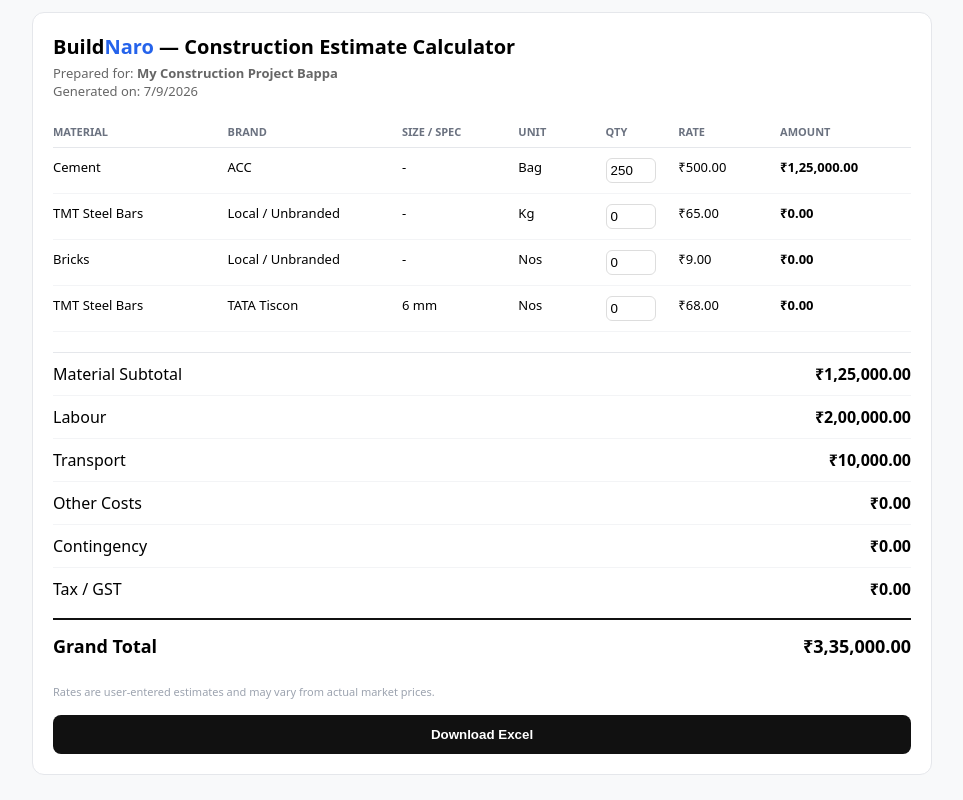
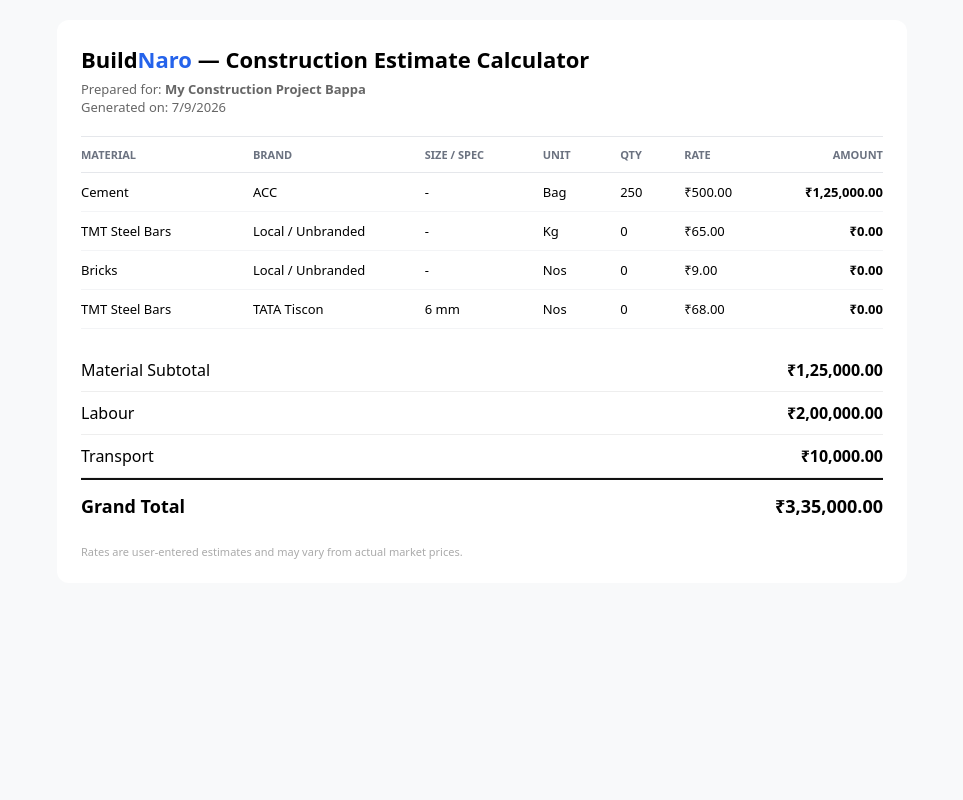
Before and after one commit to dasbappa0794-source/buildnaro, a Next.js app: page / in a window 1280 px wide. Shown: the whole page, without its empty margins (158-1121 px from the left). Built offline with nearby package versions, Linux system fonts and the light colour scheme.

Commit message:
Refactor Page component for improved performance
Removed unused state variables and optimized calculations for subtotal and grand total. Updated the rendering of materials and their details in the UI.

```diff
--- a/app/page.js
+++ b/app/page.js
@@ -1,72 +1,45 @@
 "use client";
 import { useState, useMemo } from "react";
-
-const DB = {
-  Cement: { brands:["ACC","UltraTech","Ambuja"], units:["Bag"] },
-  "TMT Steel Bars": { brands:["Local / Unbranded","TATA Tiscon","JSW Neosteel"], units:["Kg","Nos"] },
-  Bricks: { brands:["Local / Unbranded","Red Clay"], units:["Nos"] },
-  Sand: { brands:["Local / Unbranded","River Sand"], units:["CFT"] },
-};
 
 export default function Page(){
   const [project, setProject] = useState("My Construction Project Bappa");
   const [mats, setMats] = useState([
-    {id:"1", mat:"Cement", brand:"ACC", spec:"-", unit:"Bag", qty:250, rate:500},
-    {id:"2", mat:"TMT Steel Bars", brand:"Local / Unbranded", spec:"-", unit:"Kg", qty:0, rate:65},
-    {id:"3", mat:"Bricks", brand:"Local / Unbranded", spec:"-", unit:"Nos", qty:0, rate:9},
-    {id:"4", mat:"TMT Steel Bars", brand:"TATA Tiscon", spec:"6 mm", unit:"Nos", qty:0, rate:68},
+    {mat:"Cement", brand:"ACC", spec:"-", unit:"Bag", qty:250, rate:500},
+    {mat:"TMT Steel Bars", brand:"Local / Unbranded", spec:"-", unit:"Kg", qty:0, rate:65},
+    {mat:"Bricks", brand:"Local / Unbranded", spec:"-", unit:"Nos", qty:0, rate:9},
+    {mat:"TMT Steel Bars", brand:"TATA Tiscon", spec:"6 mm", unit:"Nos", qty:0, rate:68},
   ]);
   const [labour, setLabour] = useState(200000);
   const [transport, setTransport] = useState(10000);
-  const [other, setOther] = useState(0);
-  const [contingency, setContingency] = useState(0);
-  const [tax, setTax] = useState(0);
 
-  const subtotal = useMemo(()=> mats.reduce((s,m)=>s+m.qty*m.rate,0), [mats]);
-  const grand = subtotal + labour + transport + other + contingency + tax;
-  const fmt = (n)=> "₹"+Number(n).toLocaleString("en-IN",{minimumFractionDigits:2});
-
-  const dlCSV = ()=>{
-    let csv=`BuildNaro - Construction Estimate Calculator\nPrepared for: ${project}\nGenerated on: ${new Date().toLocaleDateString("en-IN")}\n\nMATERIAL,BRAND,SIZE / SPEC,UNIT,QTY,RATE,AMOUNT\n`;
-    mats.forEach(m=>{ csv+=`${m.mat},${m.brand},${m.spec},${m.unit},${m.qty},${m.rate},${m.qty*m.rate}\n`; });
-    csv+=`\nMaterial Subtotal,${subtotal}\nLabour,${labour}\nTransport,${transport}\nOther Costs,${other}\nContingency,${contingency}\nTax / GST,${tax}\nGrand Total,${grand}\n`;
-    const a=document.createElement("a"); a.href=URL.createObjectURL(new Blob([csv],{type:"text/csv"})); a.download=project+".csv"; a.click();
-  };
+  const subtotal = mats.reduce((s,m)=>s+m.qty*m.rate,0);
+  const grand = subtotal + labour + transport;
+  const fmt = (n)=> "₹"+n.toLocaleString("en-IN",{minimumFractionDigits:2});
 
   return (
-    <div style={{background:"#f8f9fa", minHeight:"100vh", padding:12}}>
-      <div style={{maxWidth:900, margin:"0 auto", background:"#fff", borderRadius:12, padding:20, border:"1px solid #e5e7eb"}}>
-        <div style={{fontSize:20, fontWeight:800}}>Build<span style={{color:"#2563eb"}}>Naro</span> — Construction Estimate Calculator</div>
-        <div style={{fontSize:13, color:"#666", marginTop:4}}>Prepared for: <b>{project}</b><br/>Generated on: {new Date().toLocaleDateString("en-IN")}</div>
+    <div style={{background:"#f8f9fa", minHeight:"100vh", padding:20}}>
+      <div style={{maxWidth:850, margin:"0 auto", background:"#fff", padding:24, borderRadius:12}}>
+        <div style={{fontSize:22, fontWeight:800}}>Build<span style={{color:"#2563eb"}}>Naro</span> — Construction Estimate Calculator</div>
+        <div style={{fontSize:13, color:"#666", marginTop:6}}>Prepared for: <b>{project}</b><br/>Generated on: {new Date().toLocaleDateString("en-IN")}</div>
 
-        <div style={{marginTop:16}}>
-          <div style={{display:"grid", gridTemplateColumns:"1.2fr 1.2fr 0.8fr 0.6fr 0.5fr 0.7fr 0.9fr", gap:0, fontSize:11, fontWeight:700, color:"#6b7280", padding:"8px 0", borderBottom:"1px solid #e5e7eb"}}>
-            <span>MATERIAL</span><span>BRAND</span><span>SIZE / SPEC</span><span>UNIT</span><span>QTY</span><span>RATE</span><span>AMOUNT</span>
+        <div style={{marginTop:20, borderTop:"1px solid #e5e7eb"}}>
+          <div style={{display:"flex", gap:10, fontSize:11, fontWeight:700, color:"#6b7280", padding:"10px 0", borderBottom:"1px solid #e5e7eb"}}>
+            <div style={{flex:1.2}}>MATERIAL</div><div style={{flex:1.2}}>BRAND</div><div style={{flex:0.8}}>SIZE / SPEC</div><div style={{flex:0.5}}>UNIT</div><div style={{flex:0.4}}>QTY</div><div style={{flex:0.6}}>RATE</div><div style={{flex:0.8, textAlign:"right"}}>AMOUNT</div>
           </div>
-          {mats.map(m=>{
-            const d=DB[m.mat];
-            return (
-              <div key={m.id} style={{display:"grid", gridTemplateColumns:"1.2fr 1.2fr 0.8fr 0.6fr 0.5fr 0.7fr 0.9fr", gap:0, padding:"10px 0", borderBottom:"1px solid #f3f4f6", fontSize:13}}>
-                <span>{m.mat}</span><span>{m.brand}</span><span>{m.spec}</span><span>{m.unit}</span>
-                <input type="number" value={m.qty} onChange={e=>setMats(p=>p.map(x=>x.id===m.id?{...x, qty:Number(e.target.value)}:x))} style={{width:50, border:"1px solid #ddd", borderRadius:6, padding:4}} />
-                <span>{fmt(m.rate)}</span><span style={{fontWeight:600}}>{fmt(m.qty*m.rate)}</span>
-              </div>
-            );
-          })}
+          {mats.map((m,i)=>(
+            <div key={i} style={{display:"flex", gap:10, padding:"10px 0", borderBottom:"1px solid #f3f4f6", fontSize:13}}>
+              <div style={{flex:1.2}}>{m.mat}</div><div style={{flex:1.2}}>{m.brand}</div><div style={{flex:0.8}}>{m.spec}</div><div style={{flex:0.5}}>{m.unit}</div><div style={{flex:0.4}}>{m.qty}</div><div style={{flex:0.6}}>{fmt(m.rate)}</div><div style={{flex:0.8, textAlign:"right", fontWeight:600}}>{fmt(m.qty*m.rate)}</div>
+            </div>
+          ))}
         </div>
 
-        <div style={{marginTop:20, borderTop:"1px solid #e5e7eb"}}>
-          <div style={{display:"flex", justifyContent:"space-between", padding:"10px 0", borderBottom:"1px solid #f3f4f6"}}><span>Material Subtotal</span><b>{fmt(subtotal)}</b></div>
-          <div style={{display:"flex", justifyContent:"space-between", padding:"10px 0", borderBottom:"1px solid #f3f4f6"}}><span>Labour</span><b>{fmt(labour)}</b></div>
-          <div style={{display:"flex", justifyContent:"space-between", padding:"10px 0", borderBottom:"1px solid #f3f4f6"}}><span>Transport</span><b>{fmt(transport)}</b></div>
-          <div style={{display:"flex", justifyContent:"space-between", padding:"10px 0", borderBottom:"1px solid #f3f4f6"}}><span>Other Costs</span><b>{fmt(other)}</b></div>
-          <div style={{display:"flex", justifyContent:"space-between", padding:"10px 0", borderBottom:"1px solid #f3f4f6"}}><span>Contingency</span><b>{fmt(contingency)}</b></div>
-          <div style={{display:"flex", justifyContent:"space-between", padding:"10px 0"}}><span>Tax / GST</span><b>{fmt(tax)}</b></div>
-          <div style={{display:"flex", justifyContent:"space-between", padding:"14px 0", borderTop:"2px solid #111", fontWeight:800, fontSize:18, marginTop:8}}><span>Grand Total</span><span>{fmt(grand)}</span></div>
-          <div style={{fontSize:11, color:"#9ca3af", marginTop:12}}>Rates are user-entered estimates and may vary from actual market prices.</div>
+        <div style={{marginTop:20}}>
+          <div style={{display:"flex", justifyContent:"space-between", padding:"10px 0", borderBottom:"1px solid #eee"}}><span>Material Subtotal</span><b>{fmt(subtotal)}</b></div>
+          <div style={{display:"flex", justifyContent:"space-between", padding:"10px 0", borderBottom:"1px solid #eee"}}><span>Labour</span><b>{fmt(labour)}</b></div>
+          <div style={{display:"flex", justifyContent:"space-between", padding:"10px 0", borderBottom:"1px solid #eee"}}><span>Transport</span><b>{fmt(transport)}</b></div>
+          <div style={{display:"flex", justifyContent:"space-between", padding:"14px 0", borderTop:"2px solid #111", fontWeight:800, fontSize:18}}><span>Grand Total</span><span>{fmt(grand)}</span></div>
+          <div style={{fontSize:11, color:"#aaa", marginTop:12}}>Rates are user-entered estimates and may vary from actual market prices.</div>
         </div>
-
-        <button onClick={dlCSV} style={{marginTop:16, width:"100%", background:"#111", color:"#fff", padding:12, borderRadius:8, fontWeight:700, border:"none"}}>Download Excel</button>
       </div>
     </div>
   );
```
